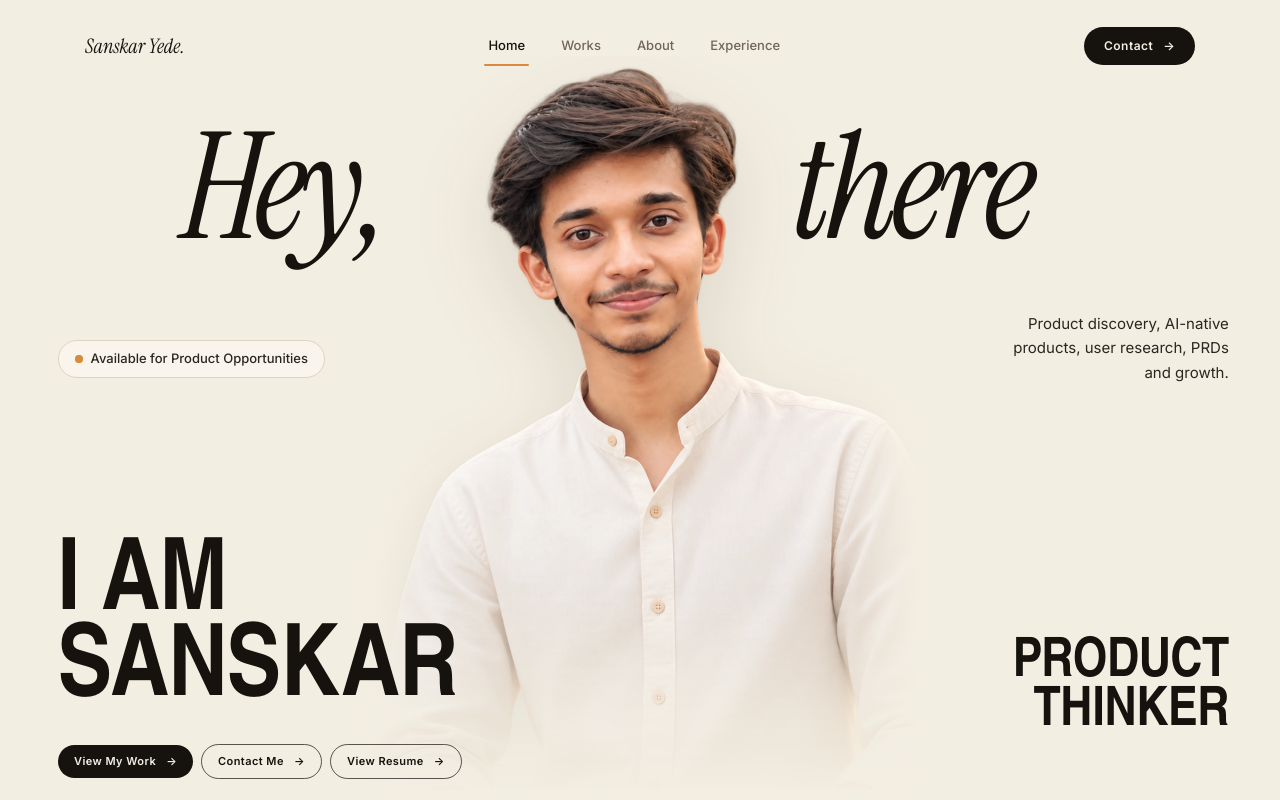
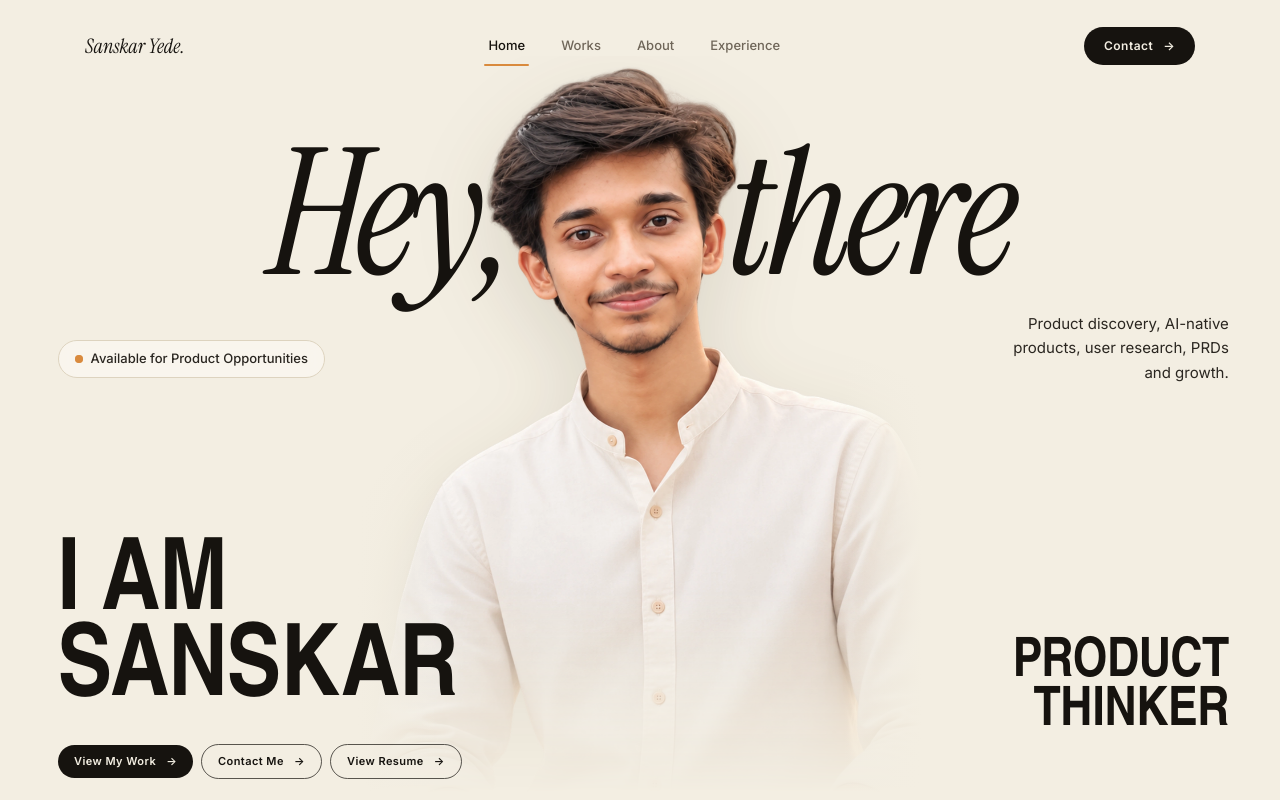
Before and after one commit to Sanskargithub03/sanskar-portfolio, a React (Vite) app: page / in a window 1280 px wide. Shown: the top 800 px of the page. Built offline with nearby package versions, Linux system fonts and the light colour scheme; a web font is replaced by a local one.

Commit message:
Refactor Hero component text and animations

```diff
--- a/src/components/Hero.tsx
+++ b/src/components/Hero.tsx
@@ -364,78 +364,68 @@ export default function Hero() {
           >
 
             {/* =====================================================
-                HEY,
+                HEY, THERE
+
+                ONLY THIS PART HAS BEEN CHANGED.
+
+                Same positioning logic as your reference code:
+                centered across the complete hero,
+                top 3%,
+                z-10.
+
+                Portrait stays above it at z-20,
+                creating:
+
+                       Hey,   [FACE]   there
+
                 ===================================================== */}
 
-            <motion.div
-              initial={{ opacity: 0, y: 16 }}
-              animate={{ opacity: 1, y: 0 }}
+            <motion.p
+              initial={{
+                opacity: 0,
+                y: 16,
+              }}
+              animate={{
+                opacity: 1,
+                y: 0,
+              }}
               transition={{
-                duration: 0.6,
-                delay: 0.15,
+                duration: 0.9,
                 ease: [0.22, 1, 0.36, 1],
               }}
+style={{ wordSpacing: "15vw" }}
               className="
                 absolute
+                inset-x-0
+                top-[17%]
                 z-10
+                text-center
+                font-serif-display
+                text-[clamp(3rem,min(15vw,22vh),12rem)]
+                leading-[0.9]
+                tracking-[-0.035em]
                 whitespace-nowrap
-                font-serif-display
-                leading-none
-                tracking-[-0.035em]
-              "
-              style={{
-                left: "14.2%",
-                top: "14.2%",
-                fontSize: "clamp(125px, 18.5vh, 205px)",
-              }}
-            >
-              Hey,
-            </motion.div>
 
 
-            {/* =====================================================
-                THERE
-
-                IMPORTANT:
-                Use LEFT positioning instead of RIGHT.
-                This keeps 'there' beside the portrait like reference.
-                ===================================================== */}
-
-            <motion.div
-              initial={{ opacity: 0, y: 16 }}
-              animate={{ opacity: 1, y: 0 }}
-              transition={{
-                duration: 0.6,
-                delay: 0.2,
-                ease: [0.22, 1, 0.36, 1],
-              }}
-              className="
-                absolute
-                z-10
-                whitespace-nowrap
-                font-serif-display
-                leading-none
-                tracking-[-0.035em]
               "
-              style={{
-                left: "61.8%",
-                top: "14.2%",
-                fontSize: "clamp(125px, 18.5vh, 205px)",
-              }}
             >
-              there
-            </motion.div>
+              Hey, there
+            </motion.p>
 
 
             {/* =====================================================
                 PORTRAIT
-
-                Kept between Hey and there.
                 ===================================================== */}
 
             <motion.div
-              initial={{ opacity: 0, y: 30 }}
-              animate={{ opacity: 1, y: 0 }}
+              initial={{
+                opacity: 0,
+                y: 30,
+              }}
+              animate={{
+                opacity: 1,
+                y: 0,
+              }}
               transition={{
                 duration: 0.7,
                 delay: 0.25,
@@ -464,8 +454,12 @@ export default function Hero() {
                 ===================================================== */}
 
             <motion.div
-              initial={{ opacity: 0 }}
-              animate={{ opacity: 1 }}
+              initial={{
+                opacity: 0,
+              }}
+              animate={{
+                opacity: 1,
+              }}
               transition={{
                 duration: 0.5,
                 delay: 0.45,
@@ -536,8 +530,12 @@ export default function Hero() {
                 ===================================================== */}
 
             <motion.div
-              initial={{ opacity: 0 }}
-              animate={{ opacity: 1 }}
+              initial={{
+                opacity: 0,
+              }}
+              animate={{
+                opacity: 1,
+              }}
               transition={{
                 duration: 0.5,
                 delay: 0.48,
@@ -570,8 +568,14 @@ export default function Hero() {
                 ===================================================== */}
 
             <motion.h2
-              initial={{ opacity: 0, y: 24 }}
-              animate={{ opacity: 1, y: 0 }}
+              initial={{
+                opacity: 0,
+                y: 24,
+              }}
+              animate={{
+                opacity: 1,
+                y: 0,
+              }}
               transition={{
                 duration: 0.55,
                 delay: 0.3,
@@ -604,8 +608,14 @@ export default function Hero() {
                 ===================================================== */}
 
             <motion.h3
-              initial={{ opacity: 0, y: 24 }}
-              animate={{ opacity: 1, y: 0 }}
+              initial={{
+                opacity: 0,
+                y: 24,
+              }}
+              animate={{
+                opacity: 1,
+                y: 0,
+              }}
               transition={{
                 duration: 0.55,
                 delay: 0.38,
@@ -639,8 +649,14 @@ export default function Hero() {
                 ===================================================== */}
 
             <motion.div
-              initial={{ opacity: 0, y: 12 }}
-              animate={{ opacity: 1, y: 0 }}
+              initial={{
+                opacity: 0,
+                y: 12,
+              }}
+              animate={{
+                opacity: 1,
+                y: 0,
+              }}
               transition={{
                 duration: 0.5,
                 delay: 0.55,
```
